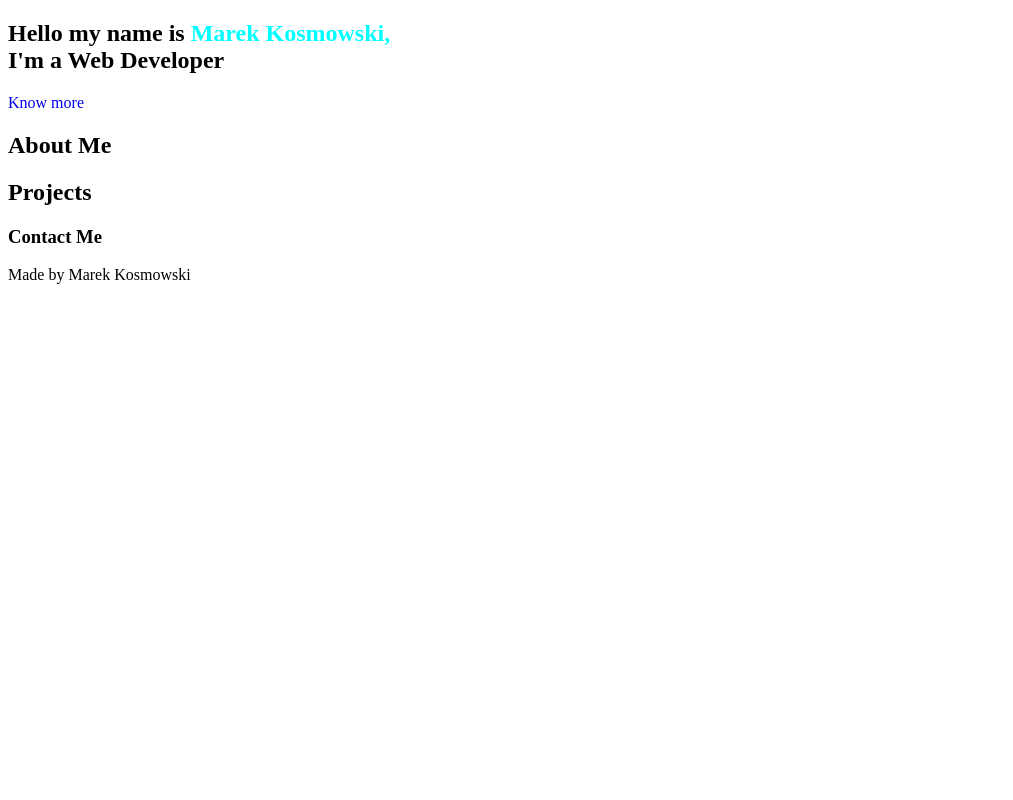
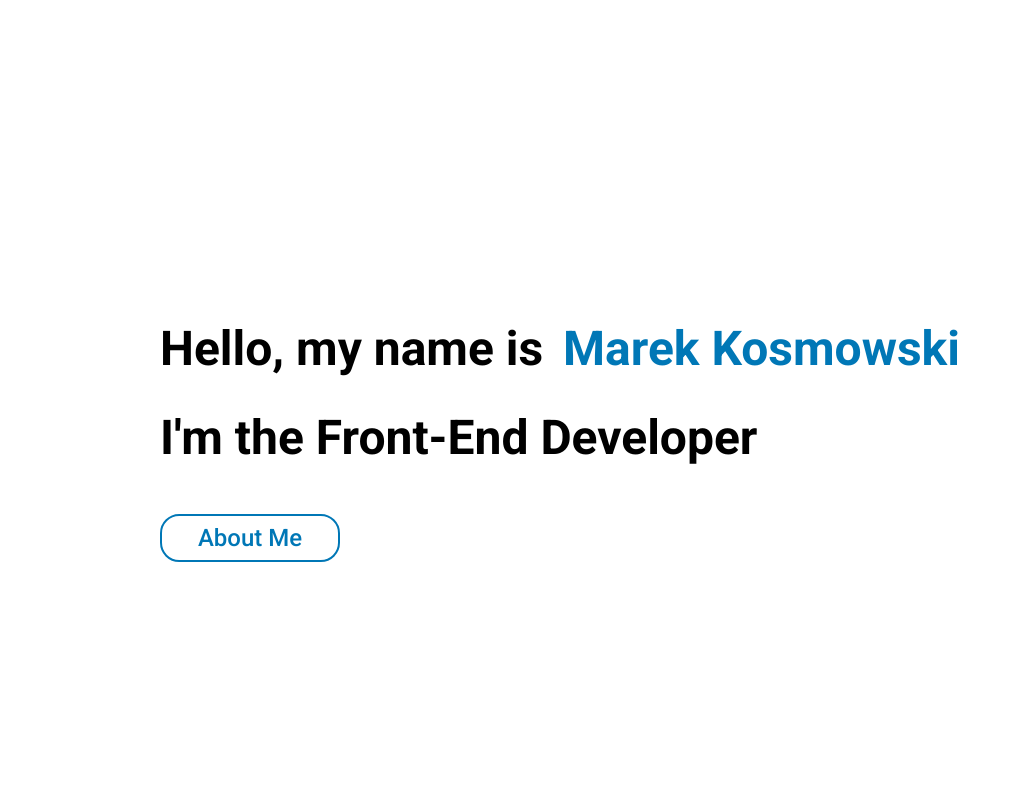
Before and after one commit to Marek-Kosmowski/my_portfolio, a website: page index.html in a window 1280 px wide. Shown: the top 800 px of the page, without its empty margins (0-1013 px from the left). Drawn offline with nearby package versions, Linux system fonts and the light colour scheme.

Commit message:
added head section with styles

```diff
--- a/index.html
+++ b/index.html
@@ -5,52 +5,29 @@
     <meta charset="UTF-8">
     <meta http-equiv="X-UA-Compatible" content="IE=edge">
     <meta name="viewport" content="width=device-width, initial-scale=1.0">
-    <title>WorkInProgress</title>
+    <title>MK Portfolio</title>
     <link rel="stylesheet" href="style.css">
 </head>
 
 <body>
-    <section id="hello">
-        <div class="greet">
-            <h1 id="hello">Hello my name is <span id="myName"> Marek Kosmowski,</span> <br> I'm a Web Developer </h1>
-            <a href="#" class="aboutBtn">Know more</a>
+
+    <head id="main-head">
+        <div id="container-head">
+            <div class="main-head--hello">
+                <h1 class="animate__animated animate__fadeInLeft">Hello, my name is <span
+                        class="main-head--name animate__animated animate__fadeIn">Marek Kosmowski
+                    </span>
+                </h1>
+            </div>
+            <h1 class="main-head--intro animate__animated animate__fadeInLeft">I'm the Front-End Developer</h1><a
+                class="cta-btn" href="#about-me">About Me</a>
         </div>
+    </head>
+    <section id="about-me">
+        <h1 class="about-me--title">About Me</h1>
+        <div></div>
     </section>
 
-    <section id="about">
-        <div>
-            <h2>About Me</h2>
-        </div>
-    </section>
-
-    <section id="myProjects">
-        <div>
-            <h2>Projects</h2>
-        </div>
-    </section>
-
-    <section id="contacr">
-        <h3>Contact Me</h3>
-    </section>
-
-    <footer>
-        <p>Made by Marek Kosmowski</p>
-    </footer>
-    <script src="app.js"></script>
 </body>
 
 </html>
-
-
-<!--
-section1 => hello
-section2 => About me
-section3 => My Projects
-section4 => Contact info
-Footer
-
-
-
-
-
- -->
--- /dev/null
+++ b/package.json
@@ -0,0 +1,5 @@
+{
+  "dependencies": {
+    "animate.css": "^4.1.1"
+  }
+}
--- a/style.css
+++ b/style.css
@@ -1,14 +1,65 @@
-#hello {
+@import url("https://fonts.googleapis.com/css2?family=Roboto:wght@300;500;700&display=swap");
+@import "./node_modules/animate.css/animate.css";
+
+body {
+  margin: 0;
 }
 
-.aboutBtn {
+#container-head {
+  display: flex;
+  flex-direction: column;
+  flex-wrap: wrap;
+  height: 100vh;
+  margin-top: 18rem;
+  margin-left: 10rem;
+  font-family: "Roboto", sans-serif;
+  font-size: x-large;
+  animation: fadeInLeft;
+  animation-duration: 2s;
+}
+
+.main-head--name {
+  padding-left: 0.5rem;
+  color: #0077b6;
+  animation: fadeIn;
+  animation-duration: 4s;
+}
+
+.main-head--intro {
+  /* align-self: flex-start; */
+  /* padding-left: 21.2rem; */
+  margin: 0;
+}
+
+.cta-btn {
+  margin-top: 3rem;
+  padding: 0.5rem;
   text-decoration: none;
+  border: 2px solid #0077b6;
+  border-radius: 1.2rem;
+  color: #0077b6;
+  width: 10rem;
+  text-align: center;
+  animation: fadeInLeft;
+  animation-duration: 4s;
 }
-/*
-#greet {
-  align-items: center;
-} */
 
-#myName {
-  color: aqua;
+.cta-btn:active,
+.cta-btn:hover {
+  /* animation: zoomIn; */
+  color: white;
+  background-color: #023e8a;
+  transition: 1s;
 }
+
+#about-me {
+  font-family: "Roboto", sans-serif;
+  font-size: x-large;
+  background-color: #0077b6;
+  height: 100vh;
+}
+.about-me--title {
+  padding-top: 3rem;
+  text-align: center;
+  color: white;
+}
```
Also changed, not shown: 1 other file.
